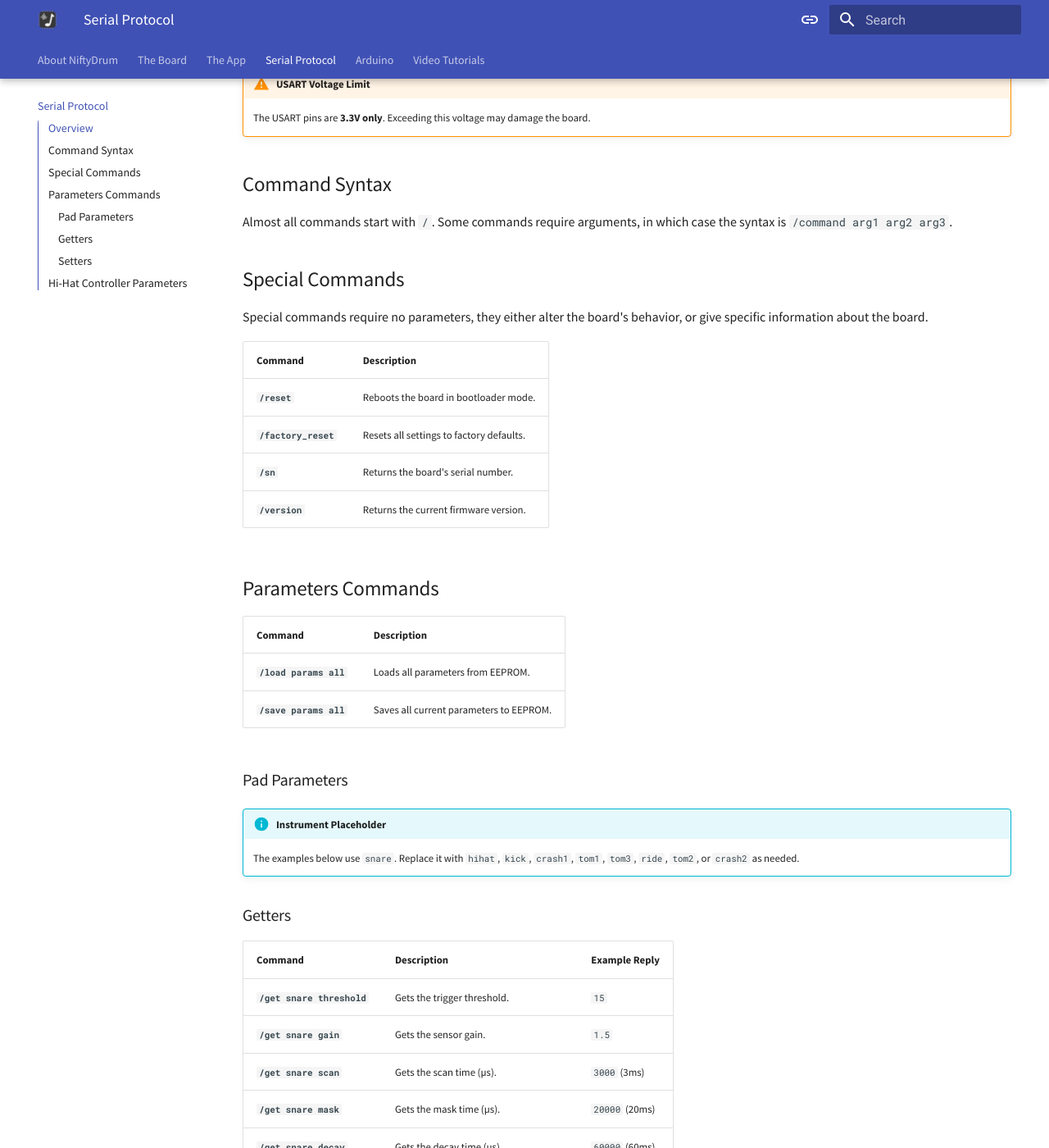
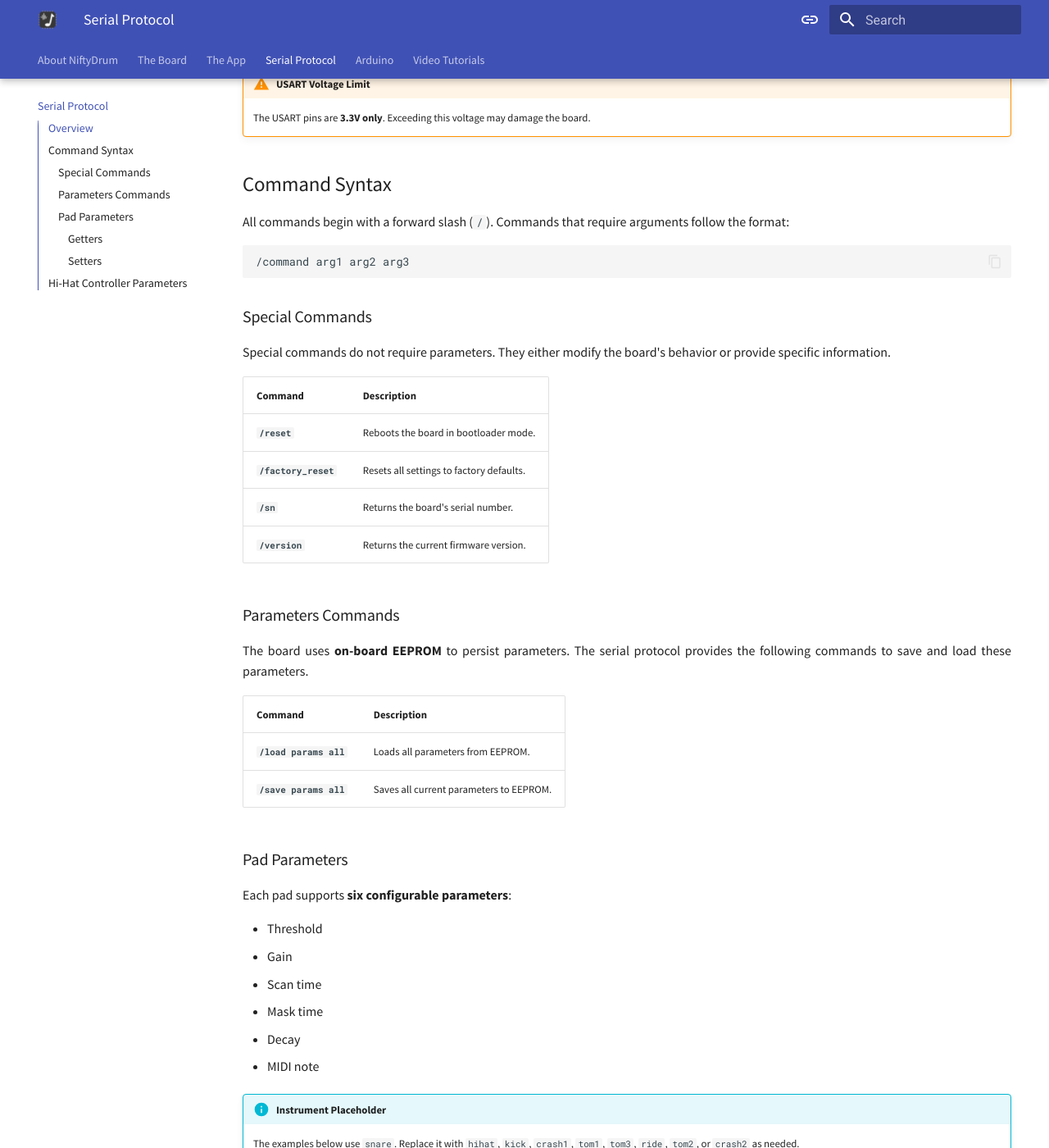
Before and after one commit to RonnaTechnologies/doc.niftydrum.com, an MkDocs documentation site: the page built from doc/3.serial.md, in a window 1280 px wide and 1400 px high, scrolled down 267 px. Shown: the whole window at 82% size. Built offline with MkDocs 1.6.1 and Material for MkDocs 9.7.7, drawn with Linux system fonts in a browser that asks for light colours; some of the changed text lies outside the part shown.

Commit message:
improvements

````diff
--- a/doc/3.serial.md
+++ b/doc/3.serial.md
@@ -9,12 +9,15 @@ The NiftyDrum board establishes a **virtual serial port over USB** when connecte
 
 ## Command Syntax
 
-Almost all commands start with `/`.
-Some commands require arguments, in which case the syntax is `/command arg1 arg2 arg3`.
+All commands begin with a forward slash (`/`). Commands that require arguments follow the format:
 
-## Special Commands
+```bash
+/command arg1 arg2 arg3
+```
 
-Special commands require no parameters, they either alter the board's behavior, or give specific information about the board.
+### Special Commands
+
+Special commands do not require parameters. They either modify the board's behavior or provide specific information.
 
 | Command              | Description                                      |
 |----------------------|--------------------------------------------------|
@@ -23,7 +26,9 @@ Special commands require no parameters, they either alter the board's behavior,
 | **`/sn`**            | Returns the board's serial number.               |
 | **`/version`**       | Returns the current firmware version.            |
 
-## Parameters Commands
+### Parameters Commands
+
+The board uses **on-board EEPROM** to persist parameters. The serial protocol provides the following commands to save and load these parameters.
 
 | Command                 | Description                                      |
 |-------------------------|--------------------------------------------------|
@@ -32,10 +37,21 @@ Special commands require no parameters, they either alter the board's behavior,
 
 ### Pad Parameters
 
+Each pad supports **six configurable parameters**:
+
+- Threshold
+- Gain
+- Scan time
+- Mask time
+- Decay
+- MIDI note
+
 !!! info "Instrument Placeholder"
     The examples below use `snare`. Replace it with `hihat`, `kick`, `crash1`, `tom1`, `tom3`, `ride`, `tom2`, or `crash2` as needed.
 
-### Getters
+#### Getters
+
+Use the following commands to **retrieve** pad parameter values:
 
 | Command                     | Description                                      | Example Reply          |
 |-----------------------------|--------------------------------------------------|------------------------|
@@ -46,7 +62,9 @@ Special commands require no parameters, they either alter the board's behavior,
 | **`/get snare decay`**      | Gets the decay time (µs).                        | `60000` (60ms)         |
 | **`/get snare note`**       | Gets the MIDI note assigned to the pad.          | `36`                   |
 
-### Setters
+#### Setters
+
+Use the following commands to **set** pad parameter values:
 
 | Command                     | Description                                      | Example Usage          |
 |-----------------------------|--------------------------------------------------|------------------------|
@@ -61,3 +79,5 @@ Special commands require no parameters, they either alter the board's behavior,
     The board **does not validate** input values. Incorrect values may cause unexpected behavior.
 
 ## Hi-Hat Controller Parameters
+
+The hi-hat controller behaves differently.
````
Also changed, not shown: doc/2.app.md (+5 -5 lines).
